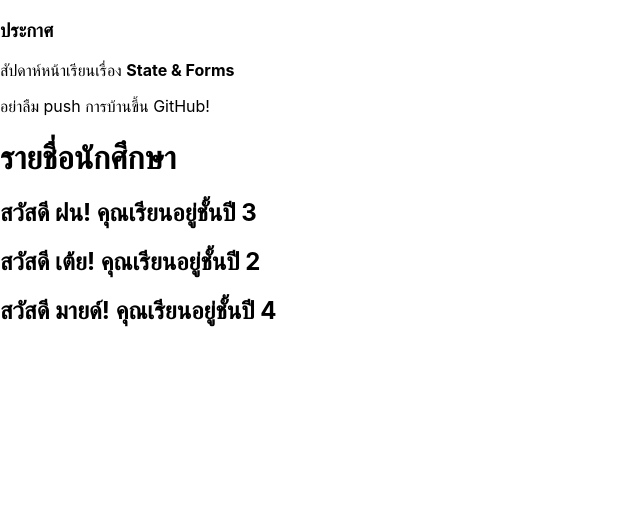
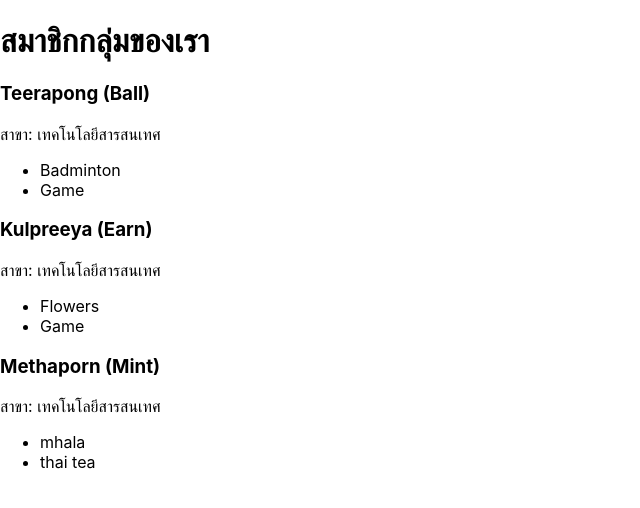
Before and after one commit to TEERAPONGPROMAX/feapp-670710323, a React (Create React App) app in the folder ball-app/: page / in a window 1280 px wide. Shown: the top 508 px of the page, without its empty margins (0-640 px from the left). Built offline with nearby package versions, Linux system fonts and the light colour scheme.

Commit message:
profilecard

```diff
--- a/ball-app/src/App.js
+++ b/ball-app/src/App.js
@@ -1,27 +1,31 @@
-import React from 'react';
-import Header from './compenents/Header';
-import MovieList from './compenents/MovieList';
-import Footer from './compenents/Footer';
-import Greeting from './compenents/Greeting';
-import Card from './compenents/Card';
+import ProfileCard from './compenents/ProfileCard';
+import './App.css';
 
-const students = [
-  { id: 1, name: 'ฝน',   year: 3 },
-  { id: 2, name: 'เต้ย', year: 2 },
-  { id: 3, name: 'มายด์', year: 4 },
+const members = [
+  { id: 1, name: 'Teerapong', nickname: 'Ball',
+    major: 'เทคโนโลยีสารสนเทศ', favorites: ['Badminton', 'Game'] },
+    // 👉 เพิ่มสมาชิกคนอื่น ๆ ของกลุ่มที่นี่
+    { id: 2, name: 'Kulpreeya', nickname: 'Earn',
+    major: 'เทคโนโลยีสารสนเทศ', favorites: ['Flowers', 'Game'] },
+    { id: 3, name: 'Methaporn', nickname: 'Mint',
+    major: 'เทคโนโลยีสารสนเทศ', favorites: ['mhala', 'thai tea'] },
 ];
 
 function App() {
   return (
-    <div>
-      <Card title="ประกาศ">
-        <p>สัปดาห์หน้าเรียนเรื่อง <b>State & Forms</b></p>
-        <p>อย่าลืม push การบ้านขึ้น GitHub!</p>
-      </Card>
-      <h1>รายชื่อนักศึกษา</h1>
-      {students.map((s) => (
-        <Greeting key={s.id} name={s.name} year={s.year} />
-      ))}
+    <div className="container">
+      <h1>สมาชิกกลุ่มของเรา</h1>
+      <div className="card-row">
+        {members.map((m) => (
+          <ProfileCard
+            key={m.id}
+            name={m.name}
+            nickname={m.nickname}
+            major={m.major}
+            favorites={m.favorites}
+          />
+        ))}
+      </div>
     </div>
   );
 }
--- /dev/null
+++ b/ball-app/src/compenents/ProfileCard.jsx
@@ -0,0 +1,15 @@
+function ProfileCard({ name, nickname, major = 'ยังไม่ระบุสาขา', favorites }) {
+  return (
+    <div className="profile-card">
+      <h3>{name} ({nickname})</h3>
+      <p>สาขา: {major}</p>
+      <ul>
+        {favorites.map((item, index) => (
+          <li key={index}>{item}</li>
+        ))}
+      </ul>
+    </div>
+  );
+}
+
+export default ProfileCard;
```
